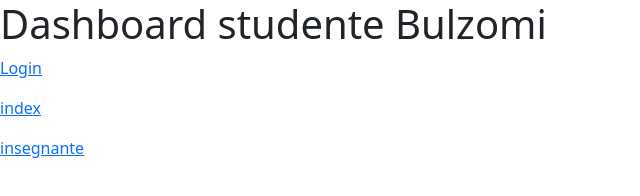
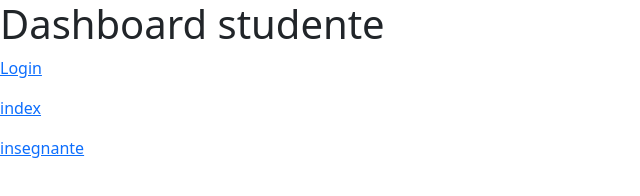
Before and after one commit to FrancescoScuola/PeerReviewClientWeb, a plain HTML site: page dashboard_student.html in a window 1280 px wide. Shown: the whole page, without its empty margins (0-640 px from the left). Drawn offline with nearby package versions, Linux system fonts and the light colour scheme; no server answers.

Commit message:
[minor] rimosso testo di test

```diff
--- a/dashboard_student.html
+++ b/dashboard_student.html
@@ -10,7 +10,7 @@
 </head>
 
 <body>
-    <h1>Dashboard studente Bulzomi</h1>
+    <h1>Dashboard studente</h1>
 
     <p><a href="login.html">Login</a></p>
     <p><a href="index.html">index</a></p>
```
